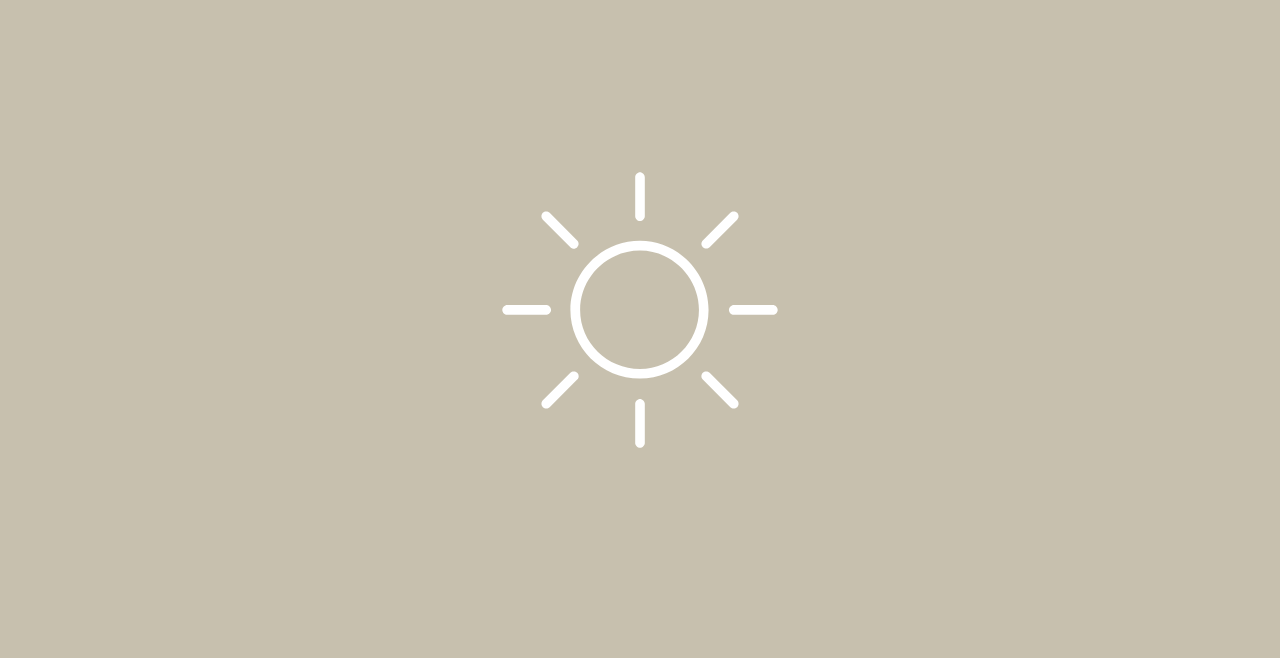
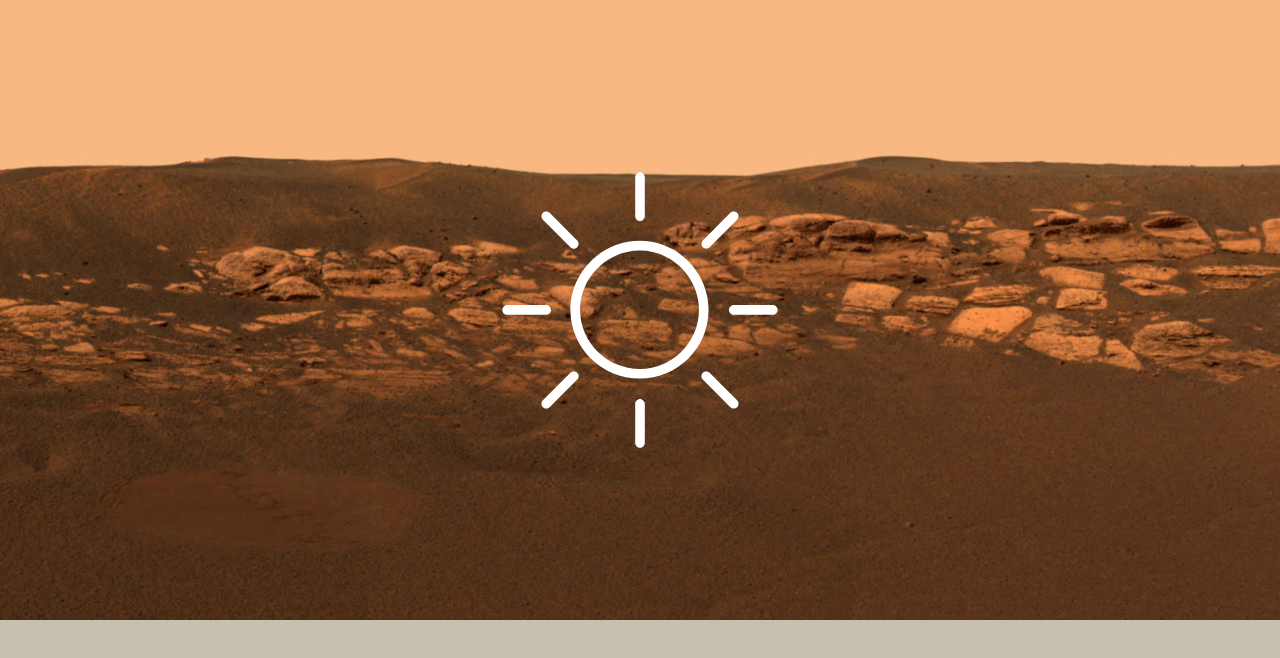
Before and after one commit to cole0228/dsn1678-exercise-4, a plain HTML site: page index.html in a window 1280 px wide. Drawn offline with nearby package versions, Linux system fonts and the light colour scheme.

Commit message:
adding background image onto section element
added background-size: cover;

```diff
--- a/css/main.css
+++ b/css/main.css
@@ -17,3 +17,8 @@ section {
 .sun{
 	width: 300px;
 }
+
+.sun-section{
+	background: transparent url("../img/mars-pano.jpg") no-repeat center top;
+	background-size: cover;
+}
```
